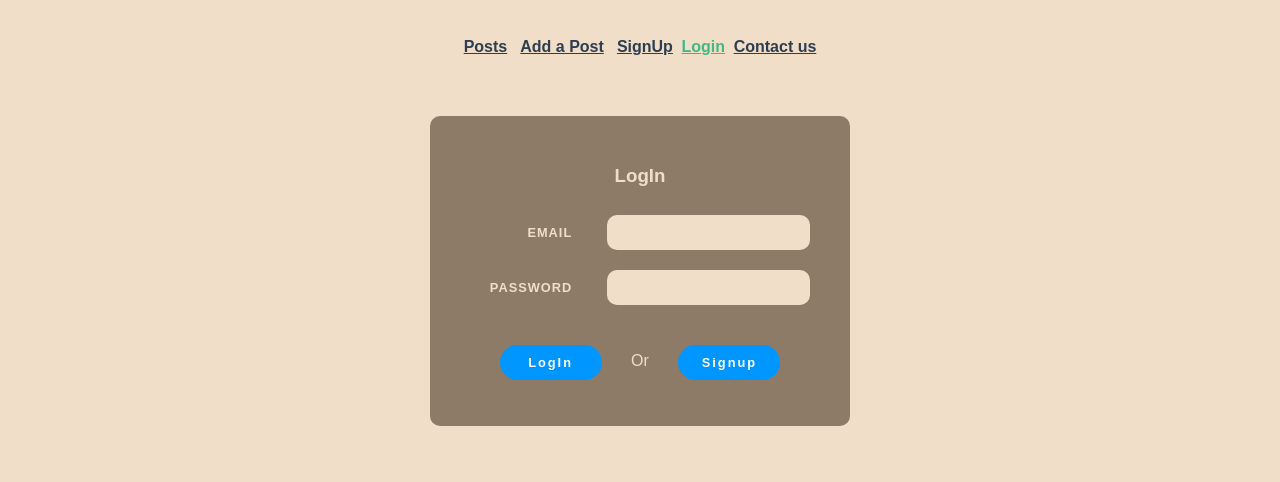
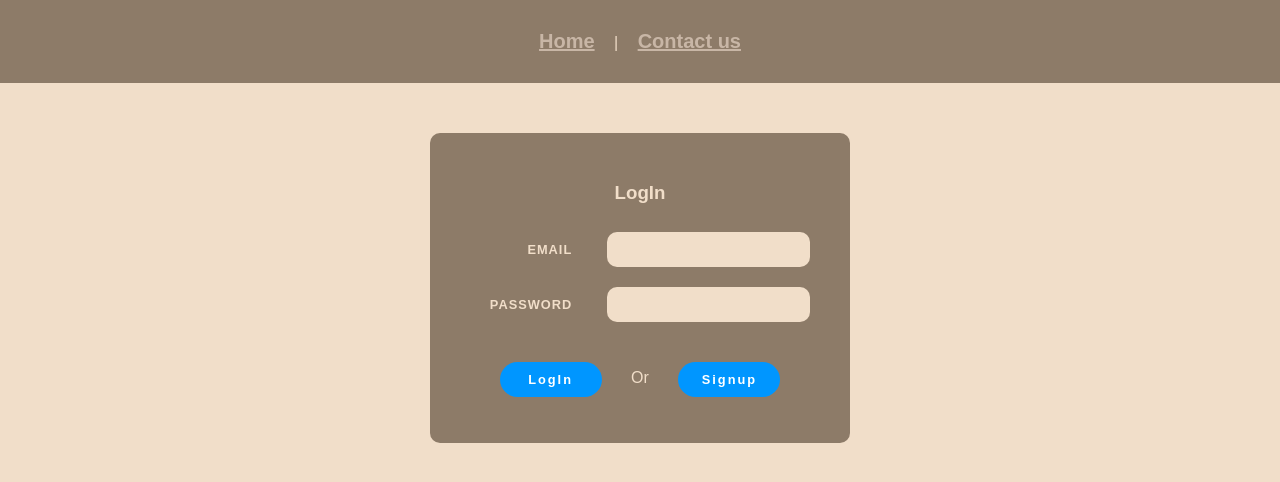
Before and after one commit to JuhanPauklin/WAD-HW4, a Vue app: page /api/login in a window 1280 px wide. Shown: the top 482 px of the page. Built offline with nearby package versions, Linux system fonts and the light colour scheme.

Commit message:
Nav bar complete

```diff
--- a/src/App.vue
+++ b/src/App.vue
@@ -2,10 +2,7 @@
   <div>
 
     <nav>
-      <router-link to="/api/allposts">Posts</router-link> |
-      <router-link to="/api/addpost">Add a Post</router-link> |
-      <router-link to="/api/signup">SignUp</router-link>|
-      <router-link to="/api/login">Login</router-link>|
+      <router-link to="/api/allposts">Home</router-link> |
       <router-link to="/api/contact">Contact us</router-link>
     </nav>
     <router-view />
@@ -62,6 +59,7 @@ export default {
 }
 
 body {
+  margin: 0px;
   background-color: var(--secondary-color);
 }
 
@@ -70,12 +68,25 @@ input {
 }
 
 nav {
+  margin-bottom: 50px;
   padding: 30px;
+  background-color: var(--primary-color);
+  width: 100%;
 }
 
 nav a {
   font-weight: bold;
-  color: #2c3e50;
+  font-size: 20px;
+  color: var(--teritary-color);
+  transition: background-color 0.2s ease, color 0.2s ease;
+  padding: 10px;
+  padding-left: 15px;
+  padding-right: 15px;
+}
+
+nav a:hover {
+  background-color: var(--accent-color);
+  color: var(--light-text);
 }
 
 nav a.router-link-exact-active {
```
